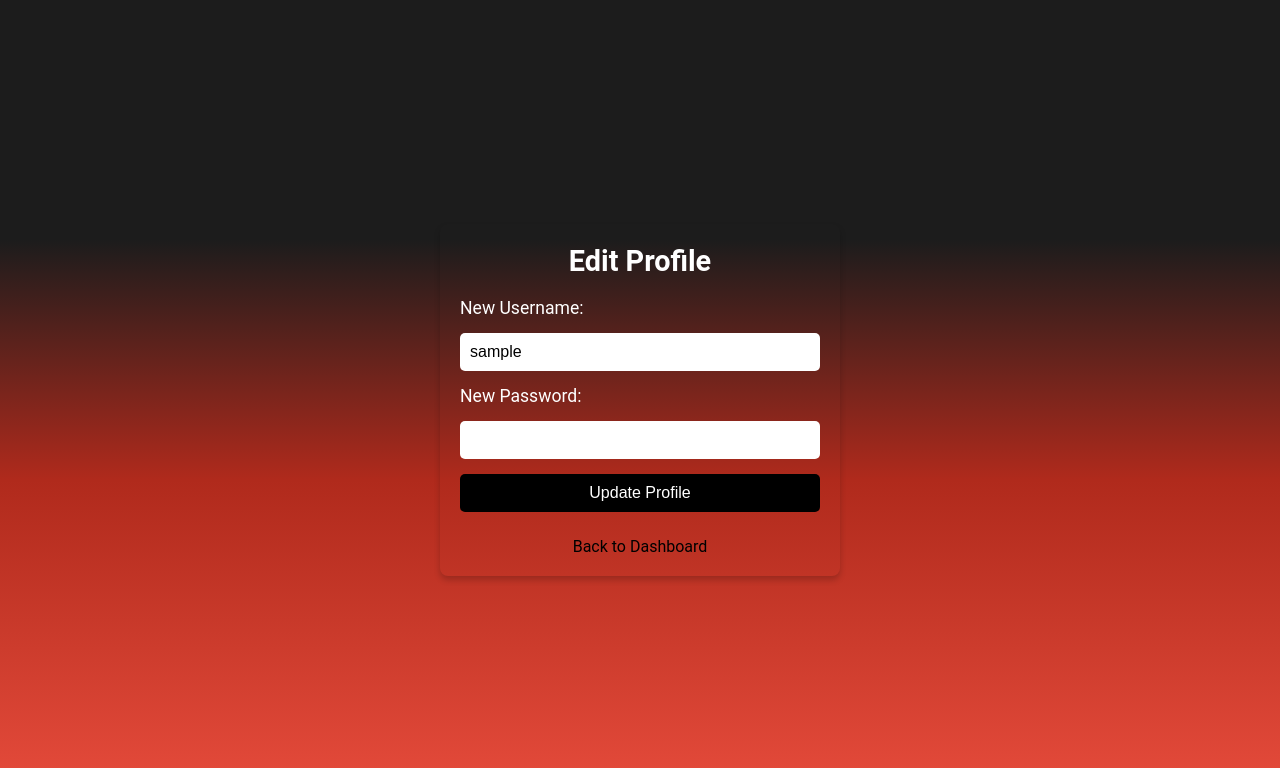
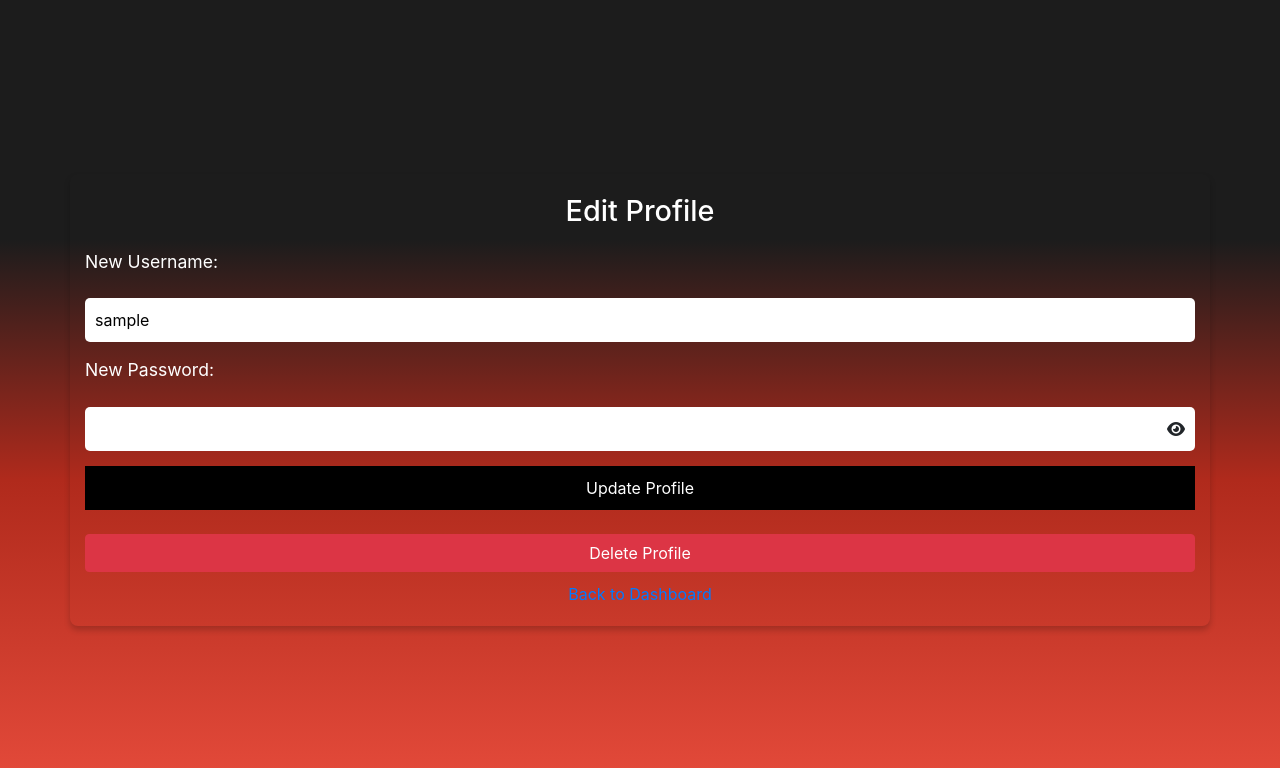
Before and after one commit to Cellie0320/personal_expense_tracker, a PHP site: page /profile.php in a window 1280 px wide. Shown: the top 768 px of the page. Run offline with PHP 8.4, Linux system fonts and the light colour scheme; the visitor is signed in with stand-in values (Sample User, id 1).

Commit message:
Implement profile deletion feature: add backend logic for deleting user profiles, enhance frontend with confirmation modal, and update profile page for improved user experience.

```diff
--- a/backend/create_account.php
+++ b/backend/create_account.php
@@ -4,7 +4,6 @@
 
 // Constants for error messages
 define('USER_EXISTS_ERROR', 'Username or email already exists. <a href="login.php">Login here</a>');
-define('ACCOUNT_CREATION_SUCCESS', 'Account created successfully. <a href="login.php">Login here</a>');
 define('ACCOUNT_CREATION_ERROR', 'Error: Could not create account.');
 define('PREPARE_FAILED', 'Database query preparation failed.');
 
@@ -22,7 +21,6 @@
     } else {
         // Create the user
         if (createUser($username, $email, $password, $pdo)) {
-            $_SESSION['message'] = ACCOUNT_CREATION_SUCCESS;
             header("Location: ../frontend/public/login.php");
             exit();
         } else {
--- a/frontend/public/profile.css
+++ b/frontend/public/profile.css
@@ -19,7 +19,7 @@
 
 /* Container for the form */
 .container {
-    background-color:transparent;
+  background-color: transparent;
   padding: 20px;
   border-radius: 8px;
   box-shadow: 0px 4px 6px rgba(0, 0, 0, 0.2);
@@ -35,6 +35,7 @@
 .container h1 {
   margin-bottom: 20px;
   font-size: 1.8rem;
+  color: white; /* White heading */
 }
 
 /* Form Styling */
@@ -48,6 +49,7 @@
 label {
   font-size: 1.1rem;
   text-align: left;
+  color: white; /* White form labels */
 }
 
 input[type="text"],
@@ -57,6 +59,24 @@
   border-radius: 5px;
   font-size: 1rem;
   width: 100%;
+}
+
+/* Password Container Styling */
+.password-container {
+  position: relative;
+}
+
+.password-container input[type="password"] {
+  padding-right: 40px; /* Add padding to make space for the eye icon */
+}
+
+.password-container .fa-eye,
+.password-container .fa-eye-slash {
+  position: absolute;
+  right: 10px;
+  top: 50%;
+  transform: translateY(-50%);
+  cursor: pointer;
 }
 
 /* Update Profile Button Styling */
@@ -72,6 +92,15 @@
 }
 
 button:hover {
+  background-color: darkred; /* Dark red on hover */
+}
+
+/* Delete Button Styling */
+.delete-btn {
+  background-color: red; /* Red background color */
+}
+
+.delete-btn:hover {
   background-color: darkred; /* Dark red on hover */
 }
 
--- a/frontend/public/profile.php
+++ b/frontend/public/profile.php
@@ -14,7 +14,7 @@
 error_reporting(E_ALL);
 
 // Handle form submission
-if ($_SERVER['REQUEST_METHOD'] == 'POST') {
+if ($_SERVER['REQUEST_METHOD'] == 'POST' && isset($_POST['update_profile'])) {
     $new_username = $_POST['username'];
     $new_password = password_hash($_POST['password'], PASSWORD_DEFAULT); // Hash the new password
 
@@ -42,6 +42,11 @@
     <meta name="viewport" content="width=device-width, initial-scale=1.0">
     <title>Edit Profile</title>
     <link rel="stylesheet" href="profile.css">
+    <link rel="stylesheet" href="https://cdnjs.cloudflare.com/ajax/libs/font-awesome/6.0.0-beta3/css/all.min.css">
+    <link rel="stylesheet" href="https://stackpath.bootstrapcdn.com/bootstrap/4.5.2/css/bootstrap.min.css">
+    <script src="https://code.jquery.com/jquery-3.6.0.min.js"></script>
+    <script src="https://stackpath.bootstrapcdn.com/bootstrap/4.5.2/js/bootstrap.min.js"></script>
+    <script src="script.js"></script>
 </head>
 <body>
     <div class="container">
@@ -51,10 +56,38 @@
             <label for="username">New Username:</label>
             <input type="text" id="username" name="username" value="<?php echo $username; ?>" required>
             <label for="password">New Password:</label>
-            <input type="password" id="password" name="password" required>
-            <button type="submit">Update Profile</button>
-            <a href="dashboard.php">Back to Dashboard</a>
+            <div class="password-container">
+                <input type="password" id="password" name="password" required>
+                <i class="fas fa-eye" id="togglePassword" onclick="togglePasswordVisibility('password')"></i>
+            </div>
+            <button type="submit" name="update_profile">Update Profile</button>
         </form>
+        <br>
+        <form id="delete-profile-form" action="../../backend/delete_profile.php" method="post">
+            <button type="button" class="delete-btn btn btn-danger" data-toggle="modal" data-target="#deleteProfileModal">Delete Profile</button>
+        </form>
+        <a href="dashboard.php">Back to Dashboard</a>
+    </div>
+
+    <!-- Delete Profile Modal -->
+    <div class="modal fade" id="deleteProfileModal" tabindex="-1" role="dialog" aria-labelledby="deleteProfileModalLabel" aria-hidden="true">
+        <div class="modal-dialog" role="document">
+            <div class="modal-content">
+                <div class="modal-header">
+                    <h5 class="modal-title" id="deleteProfileModalLabel">Confirm Delete</h5>
+                    <button type="button" class="close" data-dismiss="modal" aria-label="Close">
+                        <span aria-hidden="true">&times;</span>
+                    </button>
+                </div>
+                <div class="modal-body">
+                    Are you sure you want to delete your profile? This action cannot be undone.
+                </div>
+                <div class="modal-footer">
+                    <button type="button" class="btn btn-secondary" data-dismiss="modal">Cancel</button>
+                    <button type="button" class="btn btn-danger" id="confirm-delete-profile">Delete</button>
+                </div>
+            </div>
+        </div>
     </div>
 </body>
 </html>
--- a/frontend/public/script.js
+++ b/frontend/public/script.js
@@ -160,3 +160,9 @@
 function resetForm() {
     document.getElementById('contactForm').reset();
 }
+// Delete profile confirmation
+$(document).ready(function() {
+    $('#confirm-delete-profile').on('click', function() {
+        $('#delete-profile-form').submit();
+    });
+});
```
Also changed, not shown: backend/delete_profile.php (added, +29 -0 lines). Lines whose indentation alone changed are shown as unchanged.
